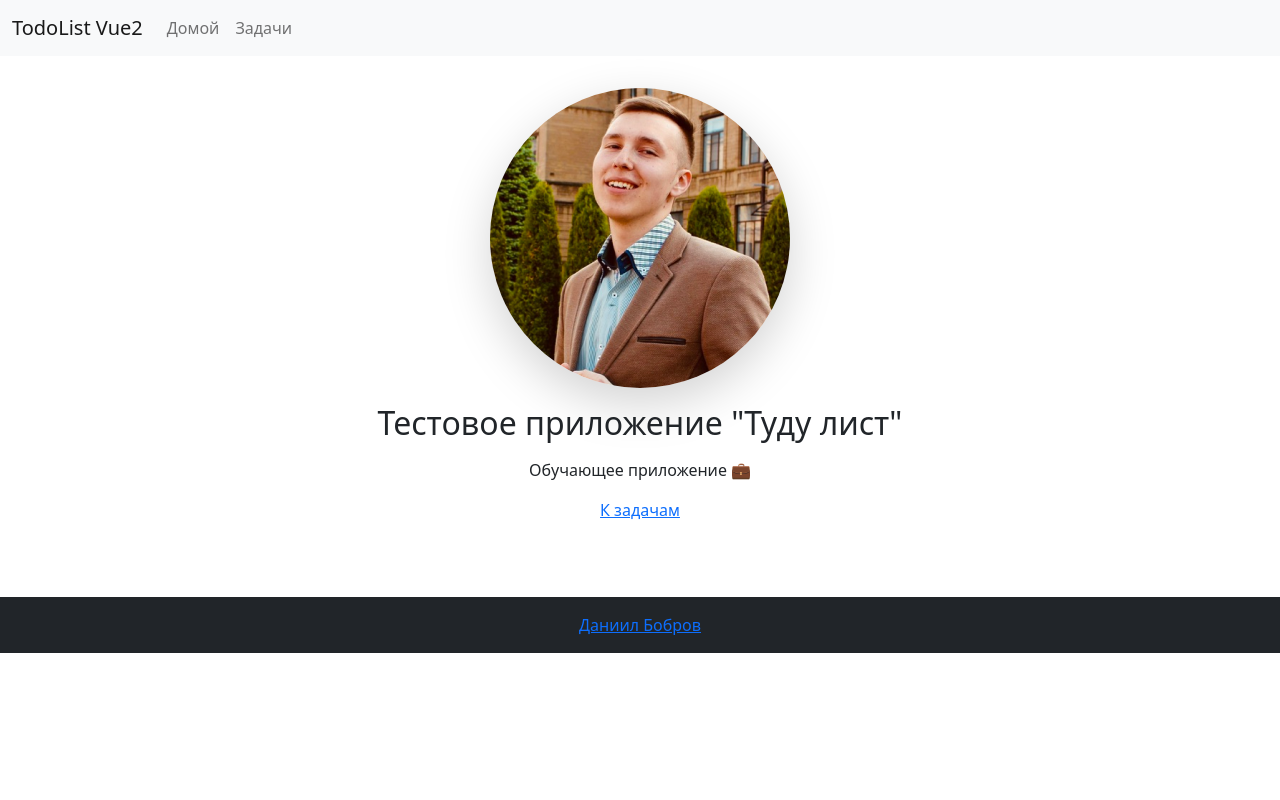
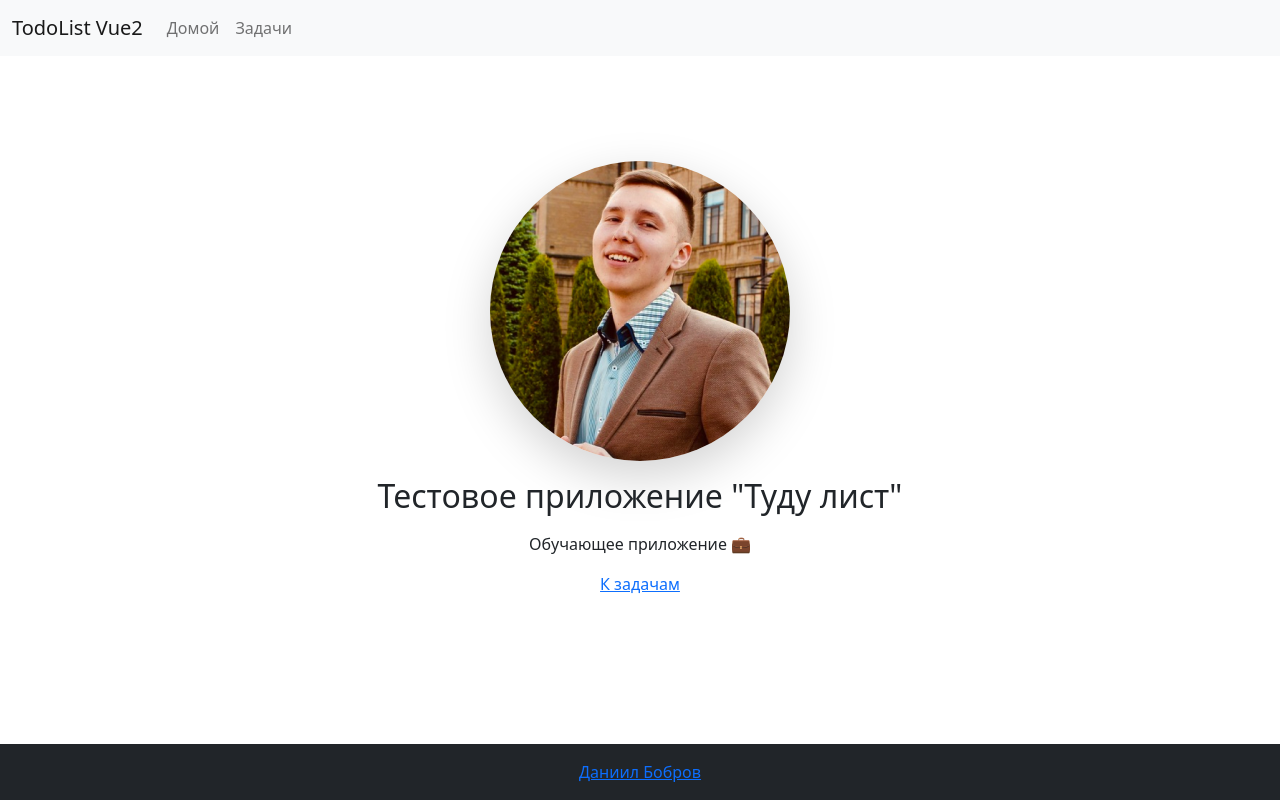
Before and after one commit to bobrov-site/todolistvue, a Vue app: page / in a window 1280 px wide. Built offline with nearby package versions, Linux system fonts and the light colour scheme.

Commit message:
fix header and footer position

```diff
--- a/src/App.vue
+++ b/src/App.vue
@@ -1,5 +1,5 @@
 <template>
-  <div id="app" class="h-100 d-flex flex-column justify-content-around">
+  <div id="app" class="h-100 d-flex flex-column justify-content-between">
     <NavbarBootstrap/>
     <router-view/>
     <FooterBootstrap/>
@@ -13,5 +13,8 @@ export default {
 }
 </script>
 <style lang="scss">
+html {
+  height: 100vh;
+}
 @import "@/assets/scss/index.scss";
 </style>
```
